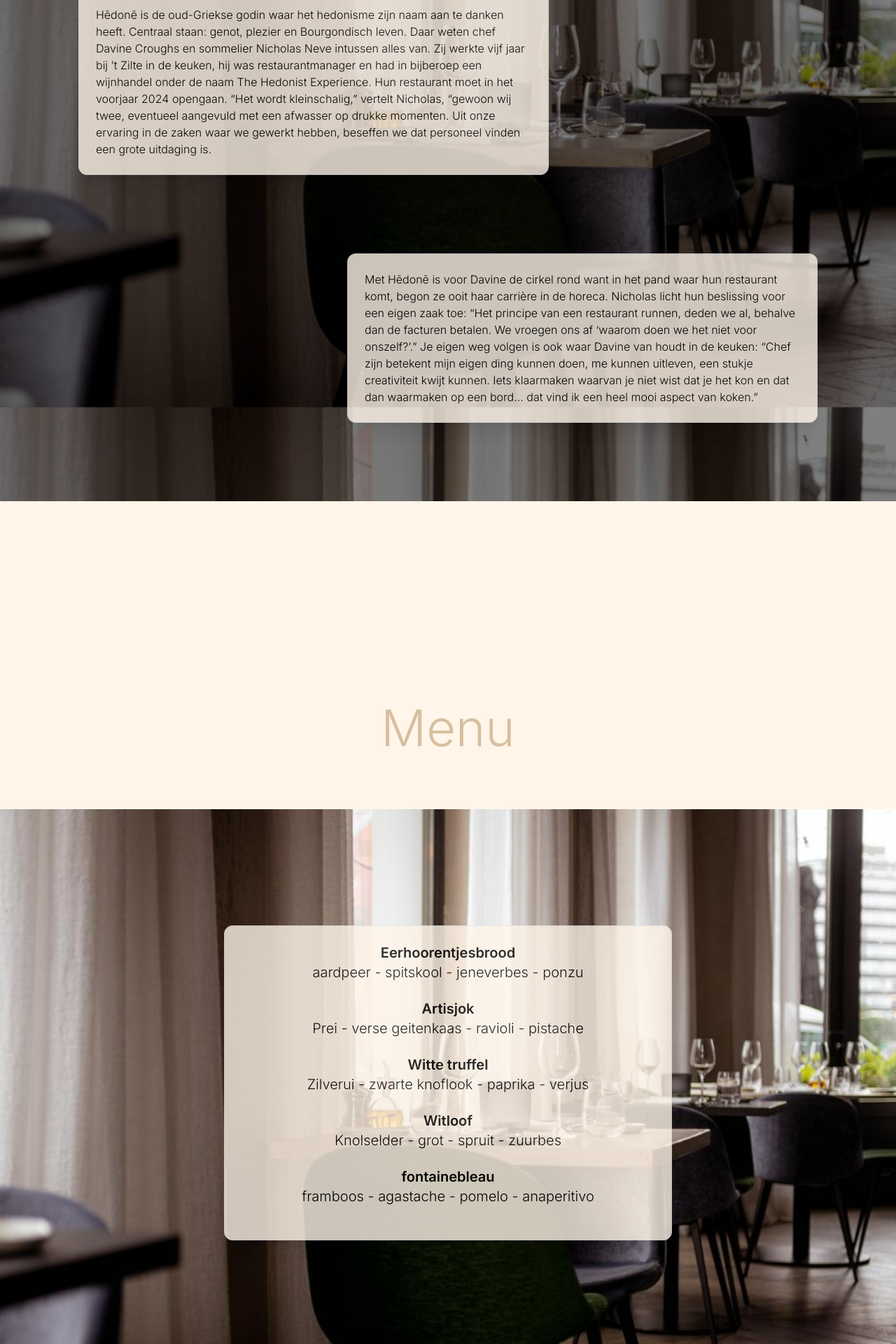
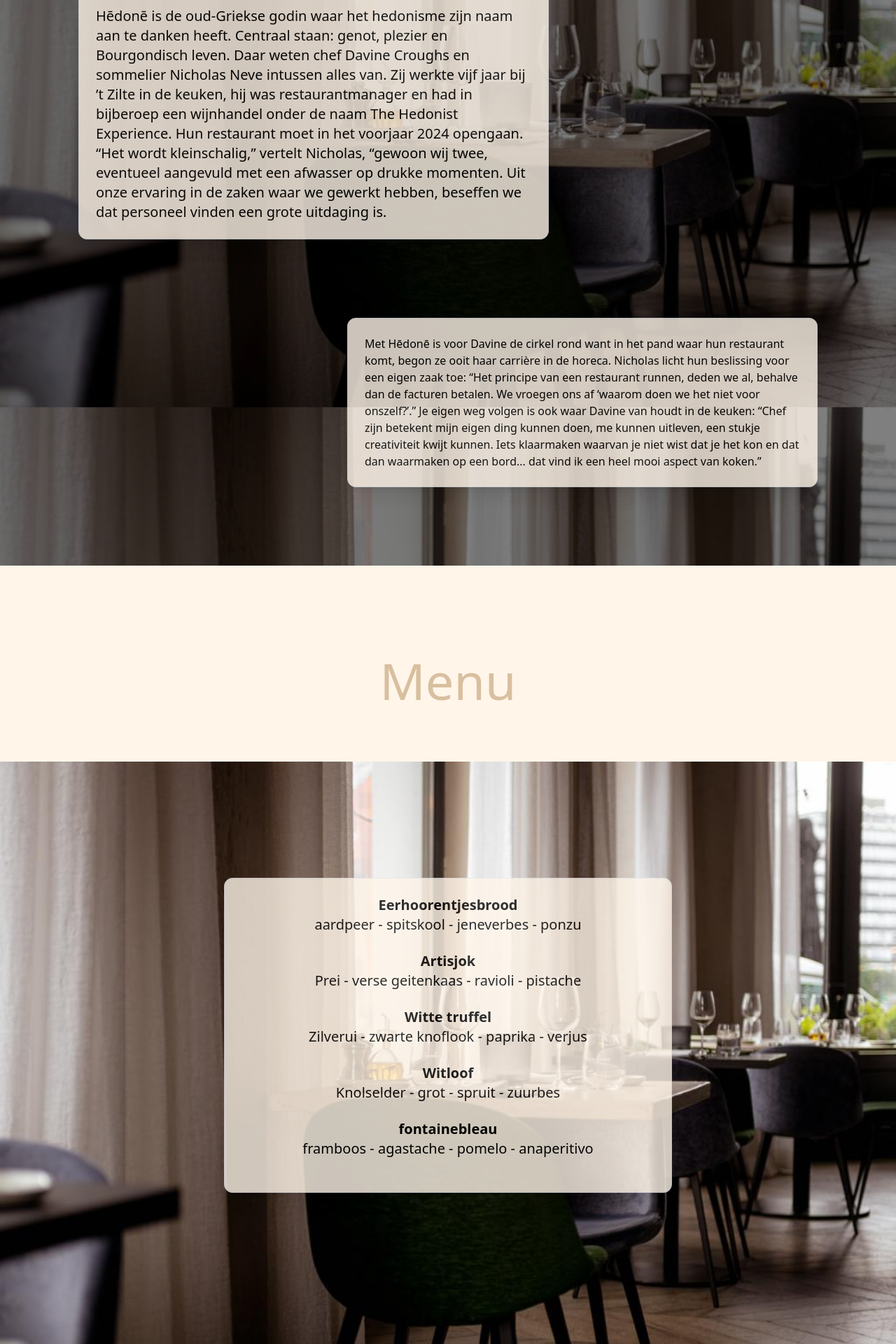
Before and after one commit to roelvroom/Website-Hedone, a React (Vite) app in the folder Website-FienNikolas/: page / in a window 1280 px wide. Shown: the part 880-2800 px from the top of the page at 70% size. Built offline with nearby package versions, Linux system fonts and the light colour scheme.

Commit message:
lettertypes aangepast + feedback google maps

```diff
--- a/Website-FienNikolas/index.html
+++ b/Website-FienNikolas/index.html
@@ -4,13 +4,24 @@
     <meta charset="UTF-8" />
     <link rel="icon" type="image/svg+xml" href="/vite.svg" />
     <meta name="viewport" content="width=device-width, initial-scale=1.0" />
-    <link rel="preconnect" href="https://fonts.googleapis.com" />
+
+    <!--Comfortaa-->
+    <!-- <link rel="preconnect" href="https://fonts.googleapis.com" />
     <link rel="preconnect" href="https://fonts.gstatic.com" crossorigin />
     <link
-      href="https://fonts.googleapis.com/css2?family=Inter:wght@300;500;600&display=swap"
+      href="https://fonts.googleapis.com/css2?family=Comfortaa:wght@300;400;500;600&display=swap"
       rel="stylesheet"
-    />
-    <title>hēdonē</title>
+    /> -->
+
+    <!--Bellota Text-->
+    <!-- <link rel="preconnect" href="https://fonts.googleapis.com" />
+    <link rel="preconnect" href="https://fonts.gstatic.com" crossorigin />
+    <link
+      href="https://fonts.googleapis.com/css2?family=Bellota+Text:wght@300;400&display=swap"
+      rel="stylesheet"
+    /> -->
+
+    <title>Hēdonē</title>
   </head>
   <body>
     <div id="root"></div>
--- a/Website-FienNikolas/src/App.css
+++ b/Website-FienNikolas/src/App.css
@@ -3,7 +3,9 @@
 @tailwind utilities;
 
 *{
-  font-family: 'Inter', sans-serif;
+  font-family:
+  /* Comfortaa */
+  /* 'Bellota Text' */
 }
 
 .image-transition {
--- a/Website-FienNikolas/src/Pages/About.tsx
+++ b/Website-FienNikolas/src/Pages/About.tsx
@@ -15,8 +15,8 @@ const About = () => {
       <h1 className='text-7xl text-center  text-white absolute top-10 left-1/2 transform -translate-x-1/2 '>
         <span className='text-TextDark '>About</span> <br /> us
       </h1>
-      <div className='max-w-4xl mx-auto flex flex-col items-center pb-24 gap-24 mt-12'>
-        <div className='bg-Primary opacity-80 shadow-xl border rounded-xl p-6 w-3/4 mb-4 mr-96 font-light'>
+      <div className='max-w-4xl mx-auto flex flex-col items-center pb-24 gap-24 mt-12 '>
+        <div className='bg-Primary opacity-80 shadow-xl border rounded-xl p-6 w-3/4 mb-4 mr-96 font-light text-xl'>
           <p>
             Hēdonē is de oud-Griekse godin waar het hedonisme zijn naam aan te danken heeft.
             Centraal staan: genot, plezier en Bourgondisch leven. Daar weten chef Davine Croughs en
--- a/Website-FienNikolas/src/Pages/Menu.tsx
+++ b/Website-FienNikolas/src/Pages/Menu.tsx
@@ -11,7 +11,7 @@ const Menu = () => {
   const autoplay = useRef(Autoplay({ delay: 6000 }))
 
   return (
-    <div className='carousel-container mt-72 font-light' id='Menu'>
+    <div className='carousel-container mt-32 font-light' id='Menu'>
       <div className='overlay-title flex justify-center'>
         <span className=' overay-title text-TextDark text-7xl pb-20'>Menu</span>
       </div>
```
Also changed, not shown: 1 other file (tests, documents, lock files or other folders).
